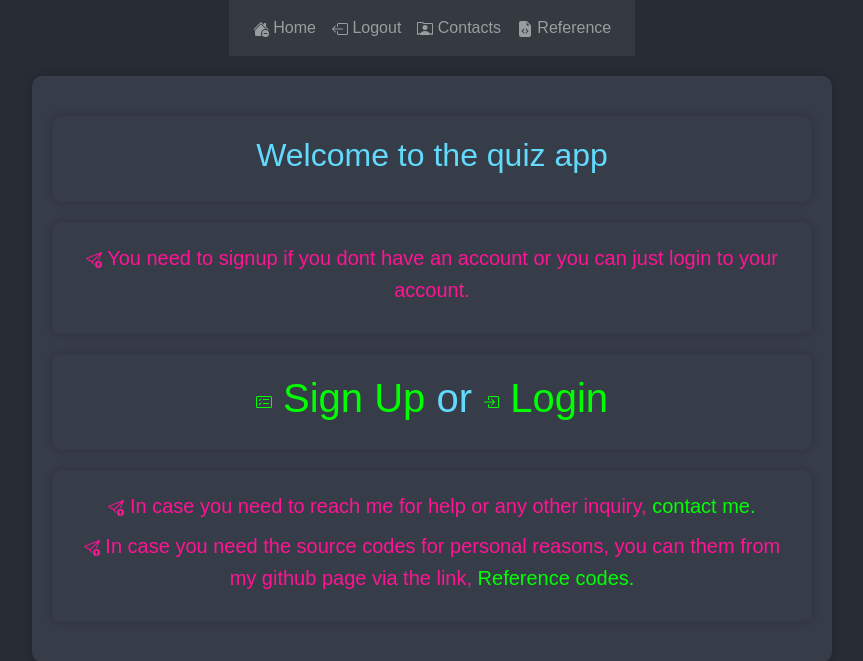
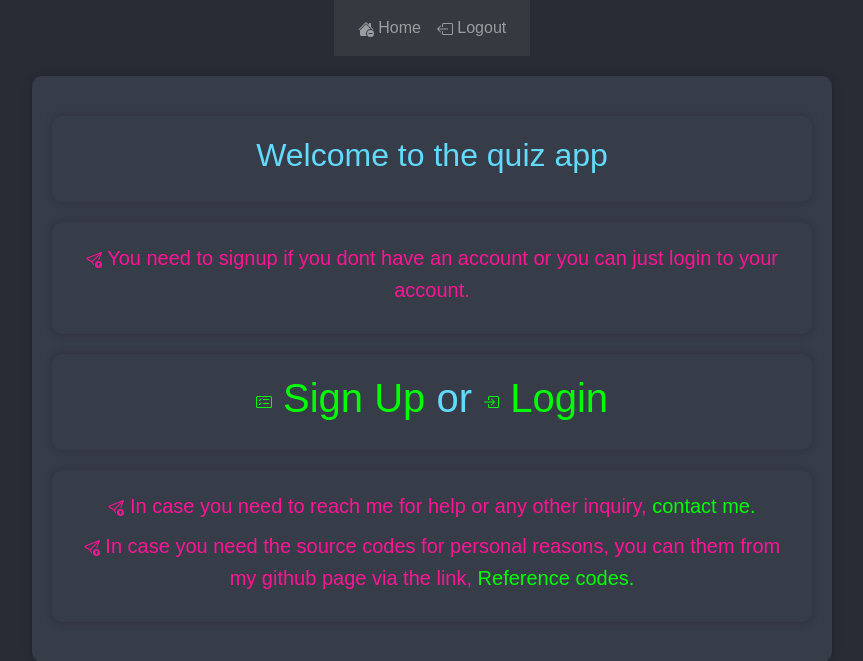
Before and after one commit to harizonelopez/quiz-app, a Flask app: page / in a window 1280 px wide. Shown: the top 661 px of the page, without its empty margins (208-1071 px from the left). Run offline with Flask 3, Linux system fonts and the light colour scheme; some libraries are stand-ins or nearby versions.

Commit message:
Update base.html

```diff
--- a/templates/base.html
+++ b/templates/base.html
@@ -38,13 +38,13 @@
             <path fill-rule="evenodd" d="M6 12.5a.5.5 0 0 0 .5.5h8a.5.5 0 0 0 .5-.5v-9a.5.5 0 0 0-.5-.5h-8a.5.5 0 0 0-.5.5v2a.5.5 0 0 1-1 0v-2A1.5 1.5 0 0 1 6.5 2h8A1.5 1.5 0 0 1 16 3.5v9a1.5 1.5 0 0 1-1.5 1.5h-8A1.5 1.5 0 0 1 5 12.5v-2a.5.5 0 0 1 1 0z"/>
             <path fill-rule="evenodd" d="M.146 8.354a.5.5 0 0 1 0-.708l3-3a.5.5 0 1 1 .708.708L1.707 7.5H10.5a.5.5 0 0 1 0 1H1.707l2.147 2.146a.5.5 0 0 1-.708.708z"/>
             </svg>      Logout</a>
-          <a class="nav-item nav-link" id="contact" href="/contact"> <svg xmlns="http://www.w3.org/2000/svg" width="16" height="16" fill="currentColor" class="bi bi-person-rolodex" viewBox="0 0 16 16">
+          <!----<a class="nav-item nav-link" id="contact" href="/contact"> <svg xmlns="http://www.w3.org/2000/svg" width="16" height="16" fill="currentColor" class="bi bi-person-rolodex" viewBox="0 0 16 16">
             <path d="M8 9.05a2.5 2.5 0 1 0 0-5 2.5 2.5 0 0 0 0 5"/>
             <path d="M1 1a1 1 0 0 0-1 1v11a1 1 0 0 0 1 1h.5a.5.5 0 0 0 .5-.5.5.5 0 0 1 1 0 .5.5 0 0 0 .5.5h9a.5.5 0 0 0 .5-.5.5.5 0 0 1 1 0 .5.5 0 0 0 .5.5h.5a1 1 0 0 0 1-1V3a1 1 0 0 0-1-1H6.707L6 1.293A1 1 0 0 0 5.293 1zm0 1h4.293L6 2.707A1 1 0 0 0 6.707 3H15v10h-.085a1.5 1.5 0 0 0-2.4-.63C11.885 11.223 10.554 10 8 10c-2.555 0-3.886 1.224-4.514 2.37a1.5 1.5 0 0 0-2.4.63H1z"/>
             </svg>      Contacts</a>
           <a class="nav-item nav-link" id="reference" href="/reference"><svg xmlns="http://www.w3.org/2000/svg" width="16" height="16" fill="currentColor" class="bi bi-file-earmark-code-fill" viewBox="0 0 16 16">
             <path d="M9.293 0H4a2 2 0 0 0-2 2v12a2 2 0 0 0 2 2h8a2 2 0 0 0 2-2V4.707A1 1 0 0 0 13.707 4L10 .293A1 1 0 0 0 9.293 0M9.5 3.5v-2l3 3h-2a1 1 0 0 1-1-1M6.646 7.646a.5.5 0 1 1 .708.708L5.707 10l1.647 1.646a.5.5 0 0 1-.708.708l-2-2a.5.5 0 0 1 0-.708zm2.708 0 2 2a.5.5 0 0 1 0 .708l-2 2a.5.5 0 0 1-.708-.708L10.293 10 8.646 8.354a.5.5 0 1 1 .708-.708"/>
-          </svg>         Reference </a>
+          </svg>         Reference </a>---->
         </div>
       </div>
     </nav>
```
